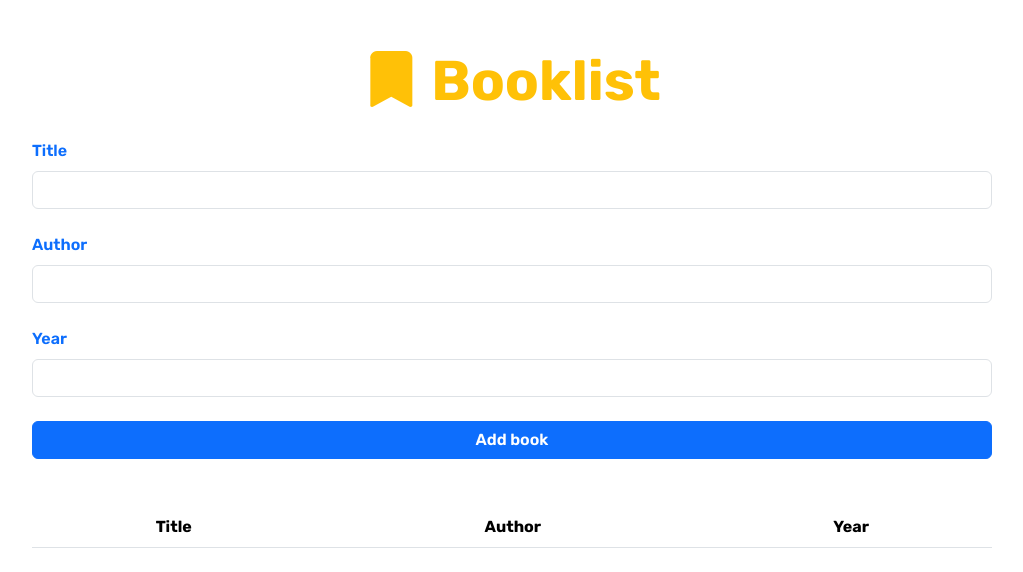
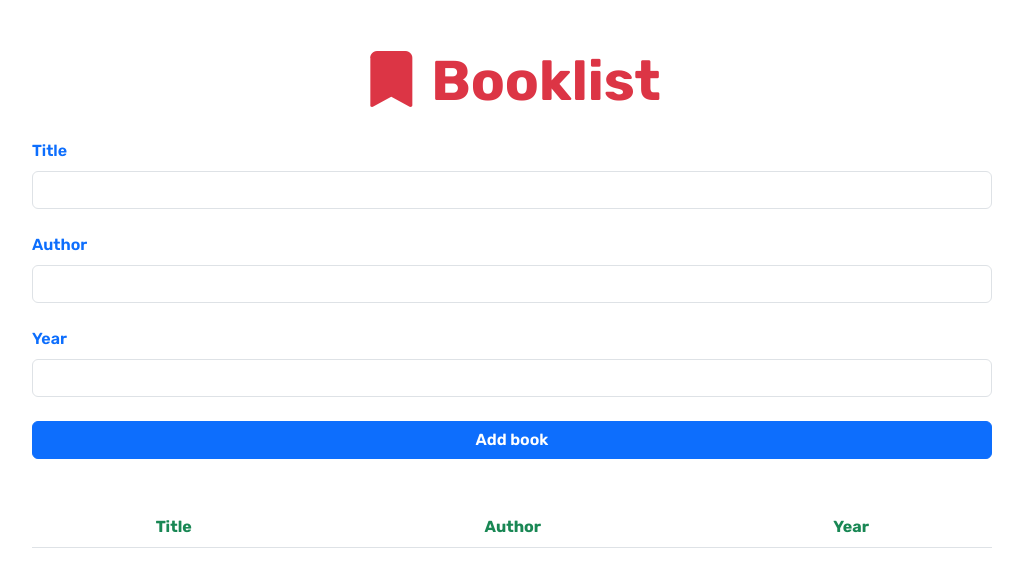
Before and after one commit to nodmalikov/book-list, a plain HTML site: page index.html in a window 1280 px wide. Shown: the whole page, without its empty margins (128-1151 px from the left). Drawn offline with nearby package versions, Linux system fonts and the light colour scheme.

Commit message:
Change title color and of th font-weight

```diff
--- a/css/main.css
+++ b/css/main.css
@@ -39,3 +39,7 @@ img {
     margin-left: auto;
     margin-right: auto;
 }
+
+tbody th {
+    font-weight: 500;
+}
--- a/index.html
+++ b/index.html
@@ -12,7 +12,7 @@
 </head>
 <body>
     <main class="container mt-5 mb-5">
-        <h1 class="fw-bold text-center text-warning mb-4 display-4"><i class="bi bi-bookmark-fill"></i> Booklist</h1>
+        <h1 class="fw-bold text-center text-danger mb-4 display-4"><i class="bi bi-bookmark-fill"></i> Booklist</h1>
         <div class="w-100 m-auto">
             <fieldset class="d-flex flex-column mb-4">
                 <label class="fw-semibold mb-2 text-primary" for="title">Title</label>
@@ -31,9 +31,9 @@
         <table class="table table-striped mt-5 text-center">
             <thead>
                 <tr>
-                    <th>Title</th>
-                    <th>Author</th>
-                    <th>Year</th>
+                    <th class="text-success">Title</th>
+                    <th class="text-success">Author</th>
+                    <th class="text-success">Year</th>
                 </tr>
             </thead>
             <tbody id="book-list"></tbody>
```
